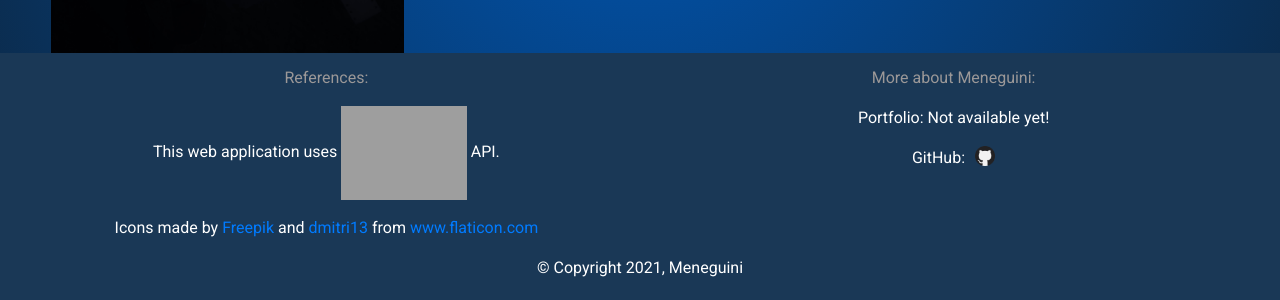
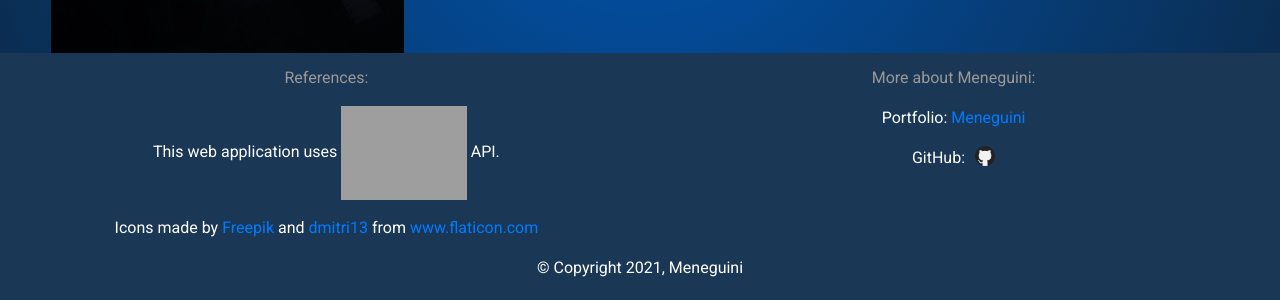
Before and after one commit to Meneguini/movieNight, a Django app: template movies/templates/movies/movie.html in a window 1280 px wide. Shown: the part 799-1099 px from the top of the page. Run offline with Django 3.2, Linux system fonts and the light colour scheme; the template is opened without the code that fills it, so the values that code supplies are empty; grey boxes are pictures that could not be loaded.

Commit message:
added portfolio to footer

```diff
--- a/movies/templates/movies/login.html
+++ b/movies/templates/movies/login.html
@@ -35,8 +35,8 @@
             </div>
             <div class="more-details">
                 <p class="footer-column-title">More about Meneguini:</p>
-                <p>Portfolio:   Not available yet!</p>
-                <p>GitHub: <a href="https://github.com/Meneguini"><img class="github-icon" src="{% static 'movies/icons/github.png' %}" alt="Github icon"></a></p>
+                <p>Portfolio:   <a href="https://meneguini.github.io/" target="_blank">Meneguini</a></p>
+                <p>GitHub: <a href="https://github.com/Meneguini" target="_blank"><img class="github-icon" src="{% static 'movies/icons/github.png' %}" alt="Github icon"></a></p>
             </div>
             <p class="copyright">&copy; Copyright {% now "Y" %}, Meneguini</p>
         </footer>
--- a/movies/templates/movies/movie.html
+++ b/movies/templates/movies/movie.html
@@ -77,8 +77,8 @@
             </div>
             <div class="more-details">
                 <p class="footer-column-title">More about Meneguini:</p>
-                <p>Portfolio:   Not available yet!</p>
-                <p>GitHub: <a href="https://github.com/Meneguini"><img class="github-icon" src="{% static 'movies/icons/github.png' %}" alt="Github icon"></a></p>
+                <p>Portfolio:   <a href="https://meneguini.github.io/" target="_blank">Meneguini</a></p>
+                <p>GitHub: <a href="https://github.com/Meneguini" target="_blank"><img class="github-icon" src="{% static 'movies/icons/github.png' %}" alt="Github icon"></a></p>
             </div>
             <p class="copyright">&copy; Copyright {% now "Y" %}, Meneguini</p>
         </footer>
--- a/movies/templates/movies/mylist.html
+++ b/movies/templates/movies/mylist.html
@@ -41,8 +41,8 @@
             </div>
             <div class="more-details">
                 <p class="footer-column-title">More about Meneguini:</p>
-                <p>Portfolio:  Not available yet!</p>
-                <p>My GitHub: <a href="https://github.com/Meneguini"><img class="github-icon" src="{% static 'movies/icons/github.png' %}" alt="Github icon"></a></p>
+                <p>Portfolio:  <a href="https://meneguini.github.io/" target="_blank">Meneguini</a></p>
+                <p>My GitHub: <a href="https://github.com/Meneguini" target="_blank"><img class="github-icon" src="{% static 'movies/icons/github.png' %}" alt="Github icon"></a></p>
             </div>
             <p class="copyright">&copy; Copyright {% now "Y" %}, Meneguini</p>
         </footer>
--- a/movies/templates/movies/register.html
+++ b/movies/templates/movies/register.html
@@ -42,8 +42,8 @@
             </div>
             <div class="more-details">
                 <p class="footer-column-title">More about Meneguini:</p>
-                <p>Portfolio:   Not available yet!</p>
-                <p>GitHub: <a href="https://github.com/Meneguini"><img class="github-icon" src="{% static 'movies/icons/github.png' %}" alt="Github icon"></a></p>
+                <p>Portfolio: <a href="https://meneguini.github.io/" target="_blank">Meneguini</a></p>
+                <p>GitHub: <a href="https://github.com/Meneguini" target="_blank"><img class="github-icon" src="{% static 'movies/icons/github.png' %}" alt="Github icon"></a></p>
             </div>
             <p class="copyright">&copy; Copyright {% now "Y" %}, Meneguini</p>
         </footer>
```
